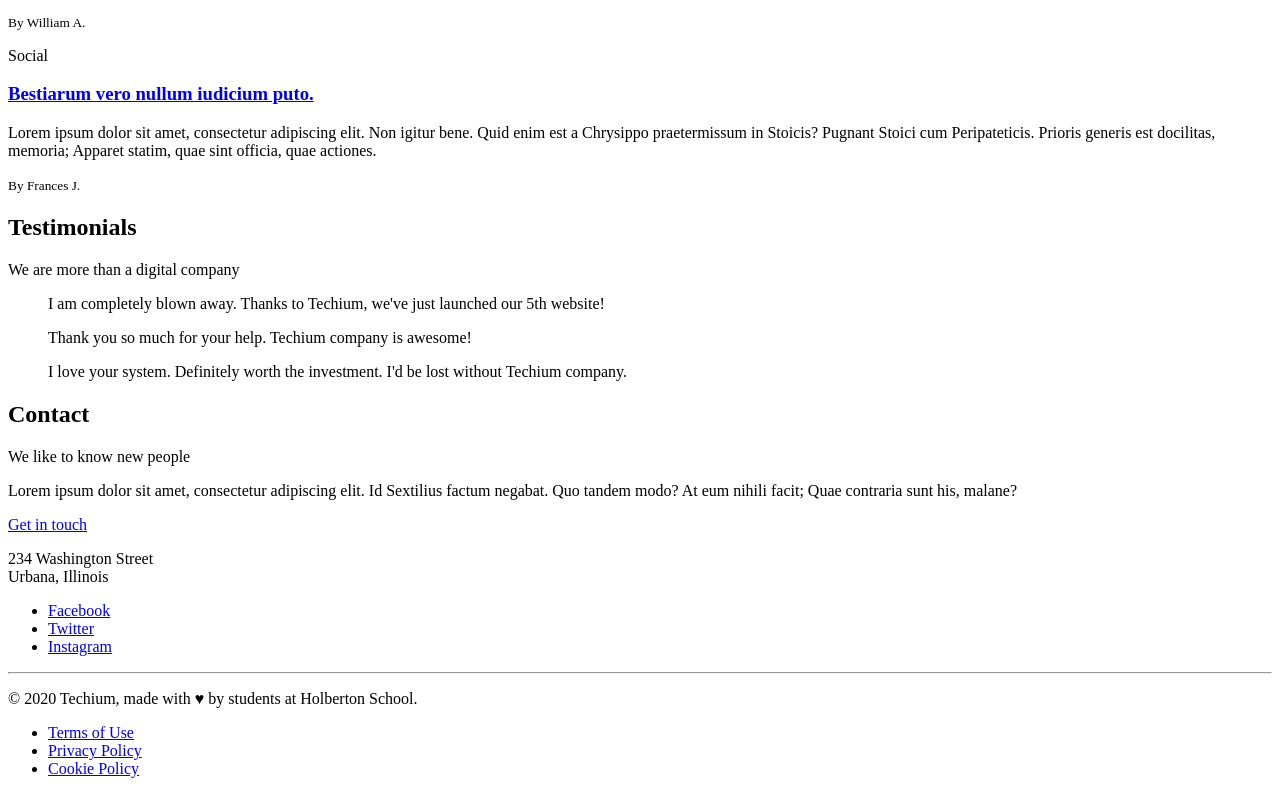
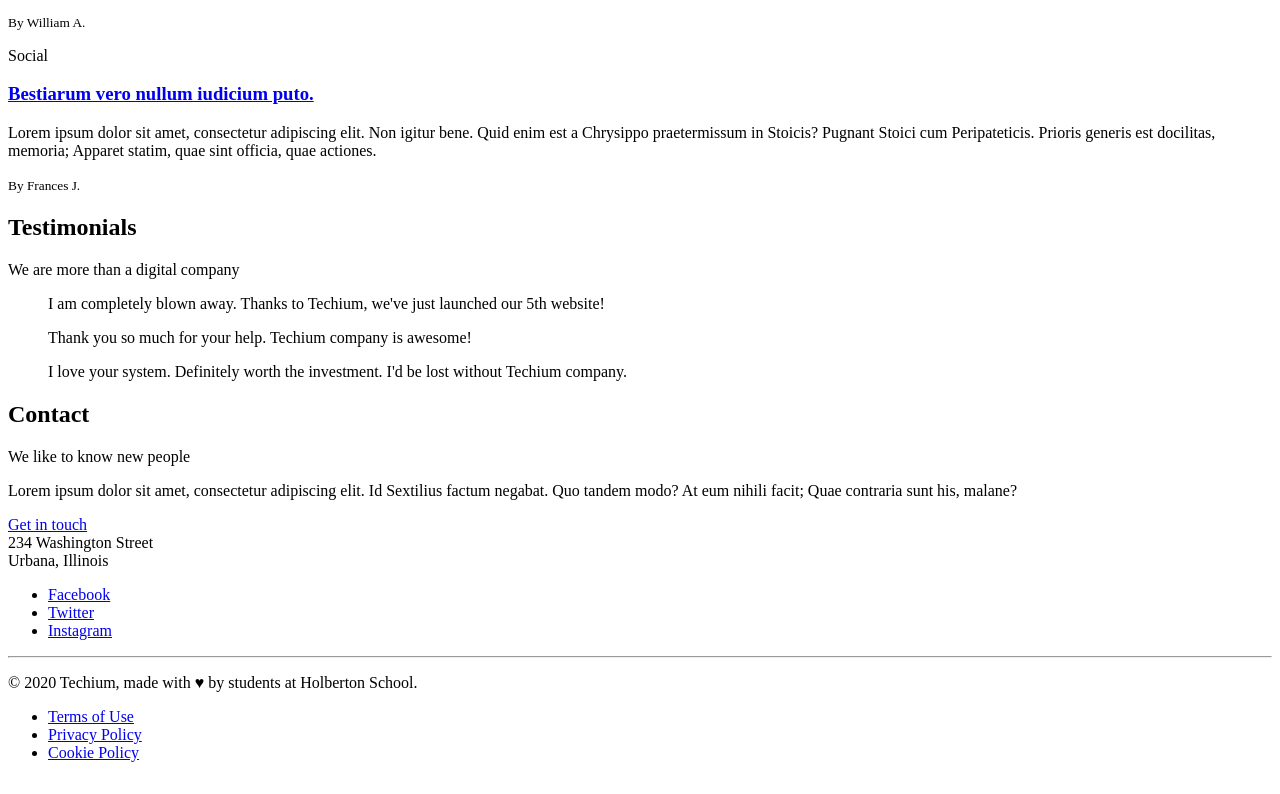
Before and after one commit to khairatAA/alx-frontend, a plain HTML site: page 0x00-html_advanced/31-index.html in a window 1280 px wide. Shown: the part 1570-2364 px from the top of the page. Drawn offline with Linux system fonts and the light colour scheme.

Commit message:
add: Address and latest news authors

```diff
--- a/0x00-html_advanced/31-index.html
+++ b/0x00-html_advanced/31-index.html
@@ -246,7 +246,7 @@
 
     <!-- Footer -->
     <footer>
-      <p>234 Washington Street <br />Urbana, Illinois</p>
+      234 Washington Street<br />Urbana, Illinois
       <div>
         <ul>
           <li>
```
